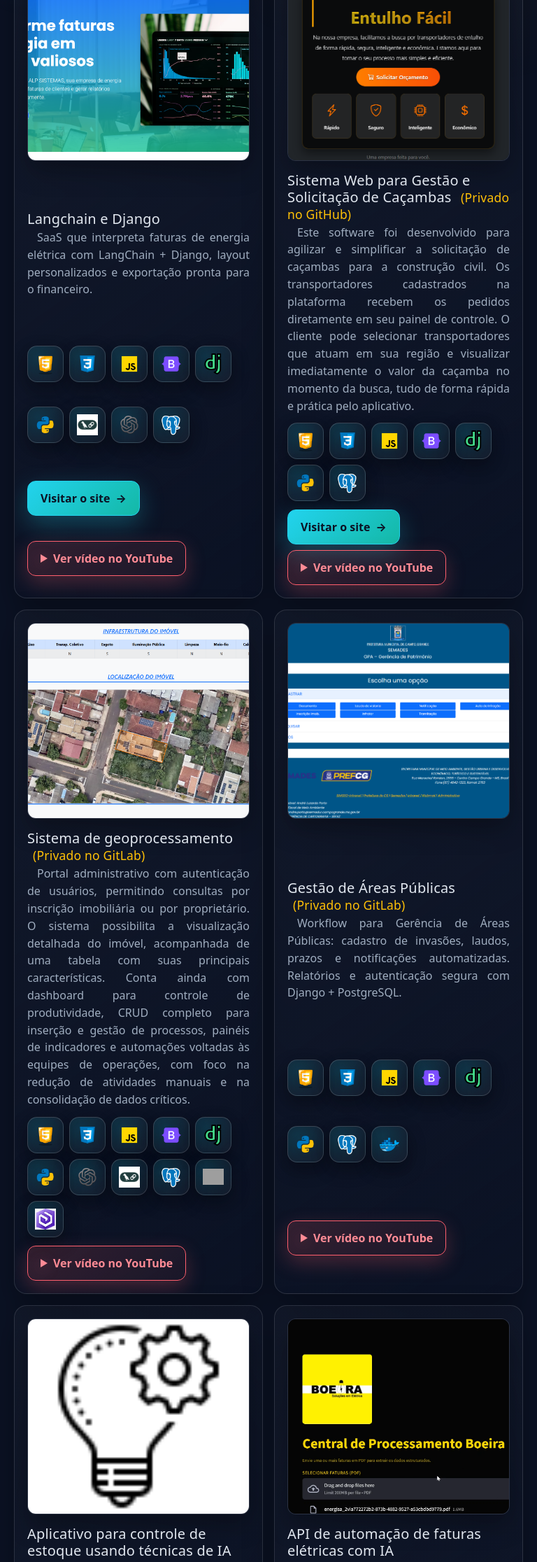
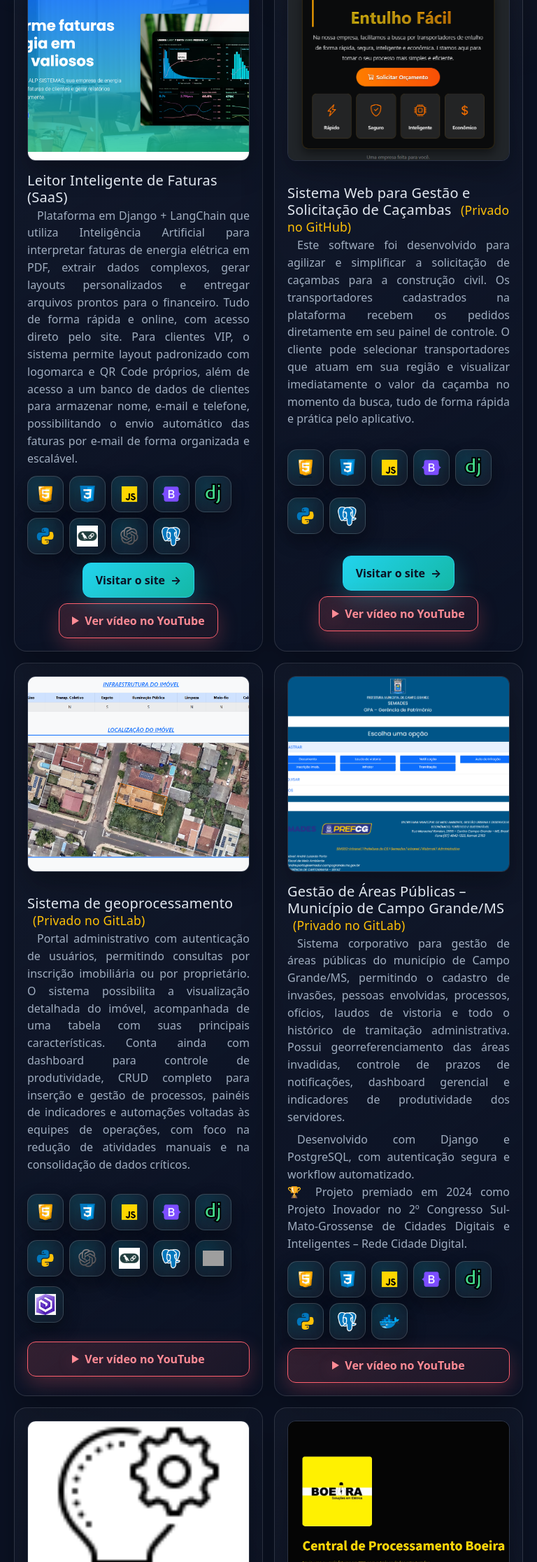
Before and after one commit to andreportol/my_portifolio, a Django app: page /projetos/ in a window 768 px wide. Shown: the part 509-2741 px from the top of the page at 70% size. Run offline with Django 4.2, Linux system fonts and the light colour scheme; grey boxes are pictures that could not be loaded.

Commit message:
Atualizando as descrições dos projetos.

```diff
--- a/core/static/css/site.css
+++ b/core/static/css/site.css
@@ -476,6 +476,16 @@ a:hover {
     width: 100%;
 }
 
+.cta-equal .btn-cta,
+.cta-equal .btn-ghost.btn-youtube {
+    flex: 0 0 auto;
+    min-width: 0;
+}
+
+.cta-spread {
+    justify-content: space-between;
+}
+
 .pill {
     display: inline-flex;
     align-items: center;
@@ -767,6 +777,10 @@ footer {
         gap: 10px;
     }
 
+    .cta-spread {
+        justify-content: center;
+    }
+
     .cta-dual .btn-cta,
     .cta-dual .btn-ghost.btn-youtube {
         flex: 1 1 100%;
@@ -777,6 +791,12 @@ footer {
         text-align: center;
         padding: 10px 14px;
         font-size: 0.95rem;
+    }
+
+    .cta-equal .btn-cta,
+    .cta-equal .btn-ghost.btn-youtube {
+        min-width: 0;
+        max-width: 100%;
     }
 
     .entulho-cta .btn-cta,
@@ -834,9 +854,47 @@ footer {
         content: "" !important;
     }
 
-    footer {
+footer {
         margin-top: 16px;
         padding-top: 14px;
+    }
+}
+
+@media (min-width: 768px) and (max-width: 991.98px) {
+    .cta-dual {
+        flex-direction: column;
+        align-items: center;
+        justify-content: center;
+        gap: 12px;
+    }
+
+    .cta-dual .btn-cta,
+    .cta-dual .btn-ghost.btn-youtube {
+        flex: 0 0 auto;
+        width: 100%;
+        max-width: 320px;
+        justify-content: center;
+        text-align: center;
+    }
+
+    .cta-equal .btn-cta,
+    .cta-equal .btn-ghost.btn-youtube {
+        flex: 1 1 100%;
+        width: 100%;
+        max-width: 320px;
+        min-width: 0;
+        justify-content: center;
+    }
+
+    .cta-spread {
+        justify-content: center;
+        gap: 14px;
+    }
+
+    .cta-spread .btn-cta,
+    .cta-spread .btn-ghost.btn-youtube {
+        flex: 0 0 auto;
+        width: auto;
     }
 }
 
--- a/core/templates/projetos.html
+++ b/core/templates/projetos.html
@@ -25,8 +25,10 @@
                     </a>
                 </div>
                 <div>
-                    <h5>Langchain e Django</h5>
-                    <p>SaaS que interpreta faturas de energia elétrica com LangChain + Django, layout personalizados e exportação pronta para o financeiro.</p>
+                    <h5>Leitor Inteligente de Faturas (SaaS)</h5>
+                    <p>Plataforma em Django + LangChain que utiliza Inteligência Artificial para interpretar faturas de energia elétrica em PDF, extrair dados complexos, gerar layouts personalizados e entregar arquivos prontos para o financeiro.
+                        Tudo de forma rápida e online, com acesso direto pelo site. Para clientes VIP, o sistema permite layout padronizado com logomarca e QR Code próprios, além de acesso a um banco de dados de clientes para armazenar nome, e-mail e telefone, possibilitando o envio automático das faturas por e-mail de forma organizada e escalável.
+                    </p>
                 </div>
                 <div class="d-flex flex-wrap gap-2">
                     <span class="tech-pill" title="HTML5">
@@ -57,7 +59,7 @@
                         <img class="tech-icon-img" src="{% static 'icons/icons8-postgres-96.png' %}" alt="PostgreSQL">
                     </span>
                 </div>
-                <div class="d-flex flex-wrap align-items-center gap-2 cta-dual">
+                <div class="d-flex flex-wrap align-items-center gap-2 cta-dual cta-spread cta-equal entulho-cta">
                     <a href="https://www.alpfaturas.com.br" class="btn-cta d-inline-flex align-items-center gap-2" target="_blank" rel="noopener noreferrer">
                         <span class="cta-text-full">Visitar o site</span>
                         <span class="cta-text-short">Visitar o site</span>
@@ -104,7 +106,7 @@
                         <img class="tech-icon-img" src="{% static 'icons/icons8-postgres-96.png' %}" alt="PostgreSQL">
                     </span>
                 </div>
-                <div class="d-flex flex-wrap align-items-center gap-2 cta-dual entulho-cta">
+                <div class="d-flex flex-wrap align-items-center gap-2 cta-dual cta-spread cta-equal entulho-cta">
                     <a href="https://www.entulhofacil.com.br" class="btn-cta d-inline-flex align-items-center gap-2" target="_blank" rel="noopener noreferrer">
                         <span class="cta-text-full">Visitar o site</span>
                         <span class="cta-text-short">Visitar o site</span>
@@ -175,10 +177,11 @@
                 </div>
                 <div>
                     <h5>
-                        Gestão de Áreas Públicas
+                        Gestão de Áreas Públicas – Município de Campo Grande/MS
                         <small class="text-warning ms-2">(Privado no GitLab)</small>
                     </h5>
-                    <p>Workflow para Gerência de Áreas Públicas: cadastro de invasões, laudos, prazos e notificações automatizadas. Relatórios e autenticação segura com Django + PostgreSQL.</p>
+                    <p>Sistema corporativo para gestão de áreas públicas do município de Campo Grande/MS, permitindo o cadastro de invasões, pessoas envolvidas, processos, ofícios, laudos de vistoria e todo o histórico de tramitação administrativa. Possui georreferenciamento das áreas invadidas, controle de prazos de notificações, dashboard gerencial e indicadores de produtividade dos servidores.</p>
+                    <p class="mt-2">Desenvolvido com Django e PostgreSQL, com autenticação segura e workflow automatizado.<br>🏆 Projeto premiado em 2024 como Projeto Inovador no 2º Congresso Sul-Mato-Grossense de Cidades Digitais e Inteligentes – Rede Cidade Digital.</p>
                 </div>
                 <div class="d-flex flex-wrap gap-2">
                     <span class="tech-pill" title="HTML5">
@@ -265,8 +268,8 @@
                     </a>
                 </div>
                 <div>
-                    <h5>API de automação de faturas elétricas com IA</h5>
-                    <p>API em Streamlit + LangChain que orquestra LLMs para sumarizar e classificar faturas, com fila síncrona e logs de auditoria.</p>
+                    <h5>Leitor Inteligente de Faturas de Energia da Energisa</h5>
+                    <p>O sistema permite a extração automatizada de dados complexos — como consumo, histórico mensal, tarifas, impostos, créditos de energia, geração distribuída e valores financeiros — mesmo em documentos com layouts variados e não padronizados. Um dos principais diferenciais do projeto é a capacidade de customização por Unidade Consumidora (UC): é possível definir diretrizes específicas para a IA para cada unidade consumidora, orientando regras de leitura, cálculos, nomenclaturas e estrutura dos dados extraídos.</p>
                 </div>
                 <div class="d-flex flex-wrap gap-2">
                     <span class="tech-pill" title="HTML5">
```
